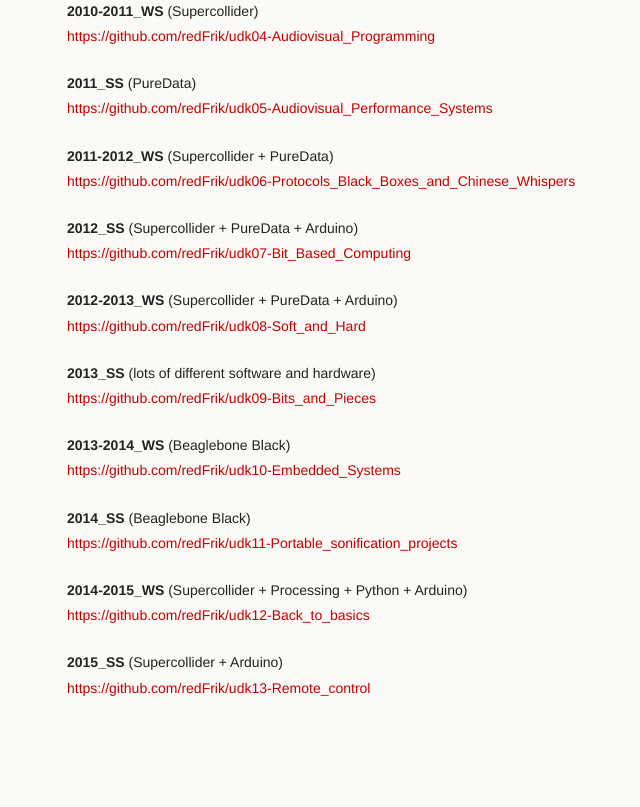
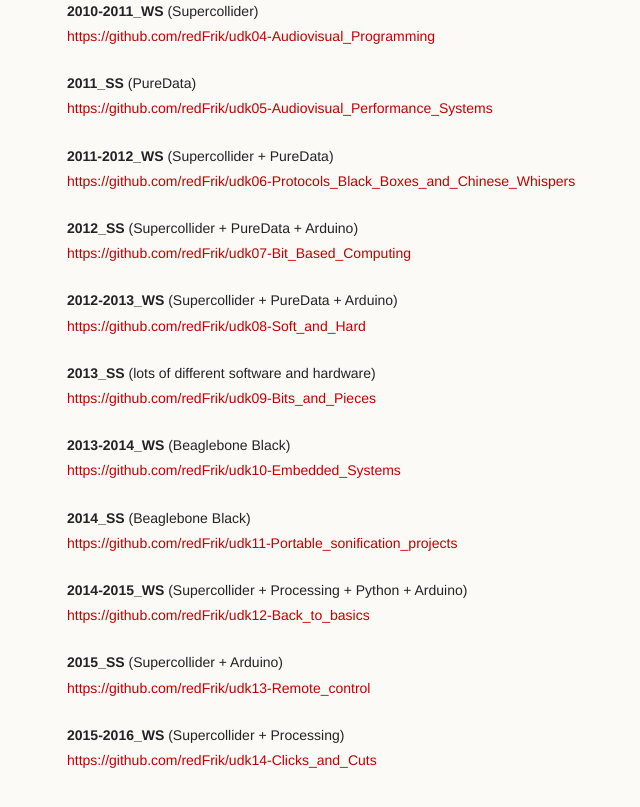
Before and after one commit to redFrik/udk00-Audiovisual_Programming, a plain HTML site: page index.html in a window 1280 px wide. Shown: the part 521-1328 px from the top of the page, without its empty margins (243-883 px from the left). Before the commit the page ends 1294 px from the top, so only its background shows below. Drawn offline with Linux system fonts and the light colour scheme.

Commit message:
new entry 2015-2016

```diff
--- a/index.html
+++ b/index.html
@@ -62,6 +62,9 @@
 <strong>2015_SS</strong> (Supercollider + Arduino)
 <p><a href="https://github.com/redFrik/udk13-Remote_control">https://github.com/redFrik/udk13-Remote_control</a></p>
 
+<strong>2015-2016_WS</strong> (Supercollider + Processing)
+<p><a href="https://github.com/redFrik/udk14-Clicks_and_Cuts">https://github.com/redFrik/udk14-Clicks_and_Cuts</a></p>
+
       </section>
 
     </div>
```
